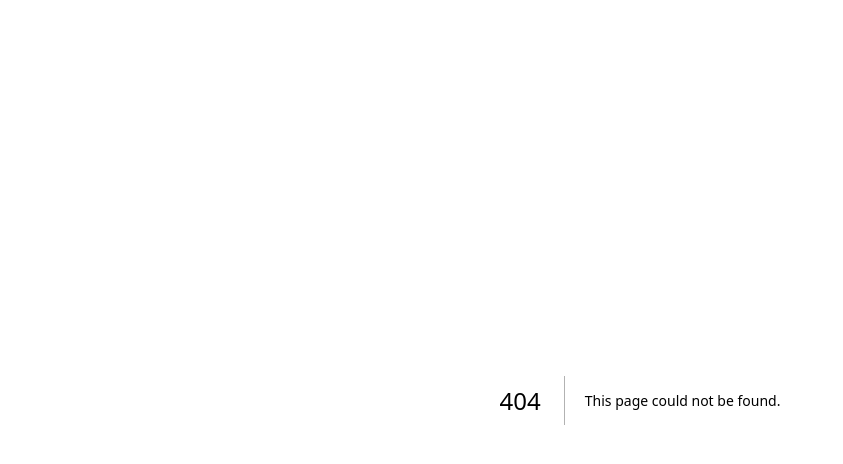
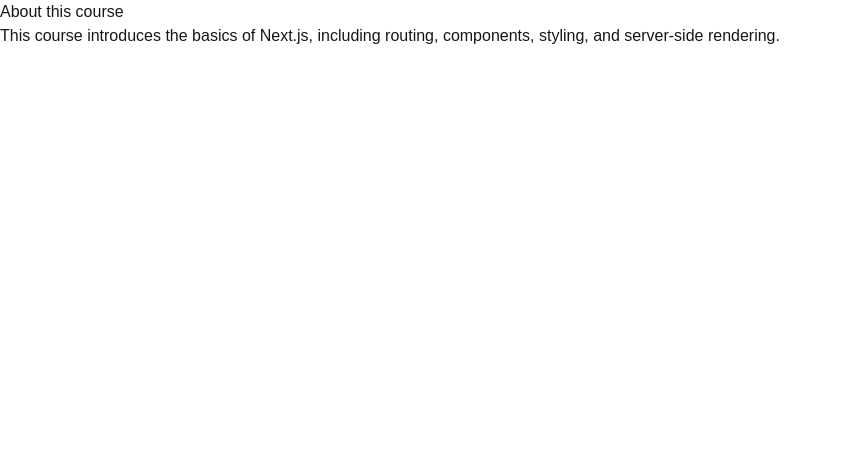
Before and after one commit to Nyukaa/NextJSTasks, a Next.js app: page /about in a window 1280 px wide. Before the commit this address had no page. Shown: the top 464 px of the page, without its empty margins (0-843 px from the left). Built offline with nearby package versions, Linux system fonts and the light colour scheme.

Commit message:
Task2 add About page

```diff
--- /dev/null
+++ b/app/about/page.tsx
@@ -0,0 +1,11 @@
+export default function About() {
+  return (
+    <div>
+      <h1>About this course</h1>
+      <p>
+        This course introduces the basics of Next.js, including routing,
+        components, styling, and server-side rendering.
+      </p>
+    </div>
+  );
+}
```
